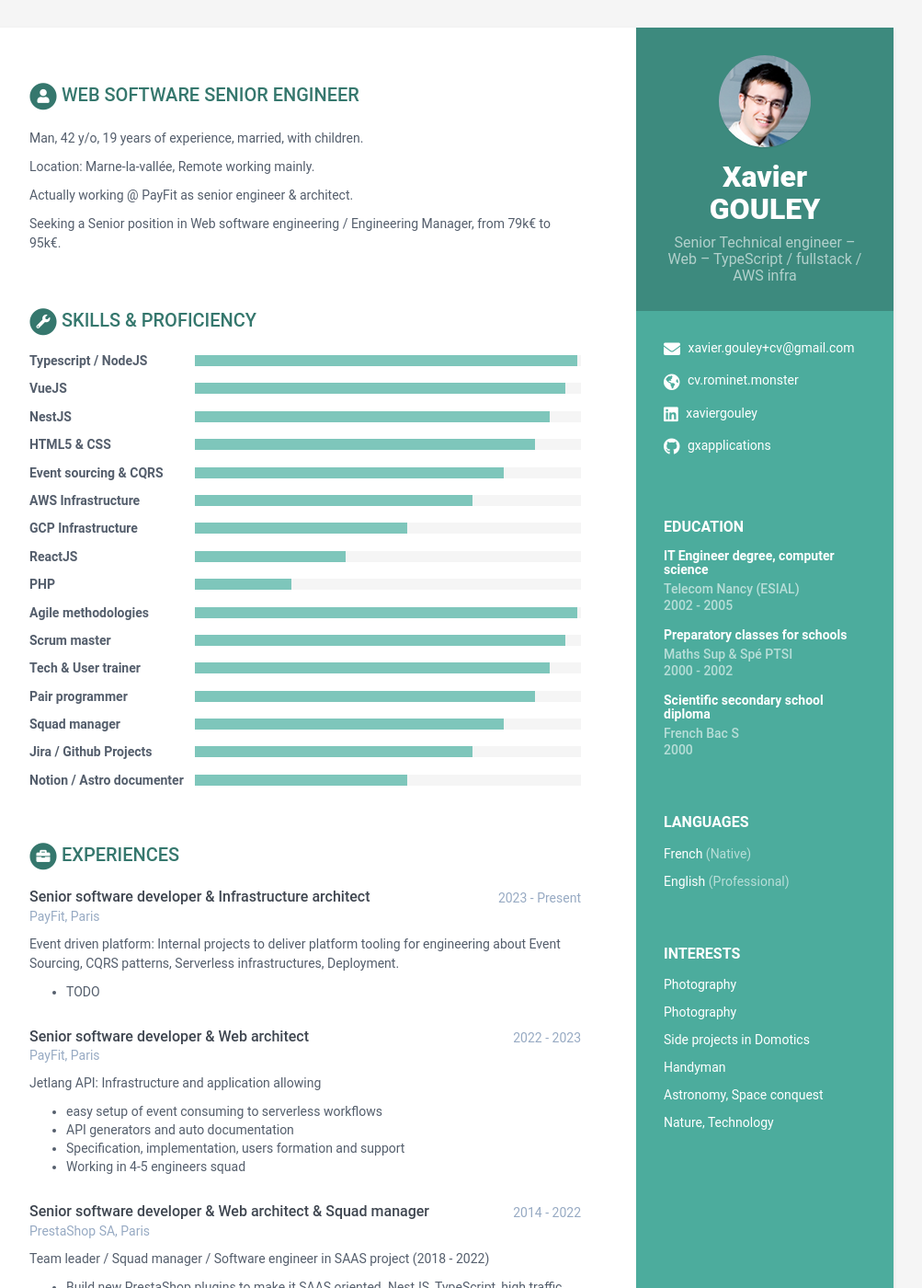
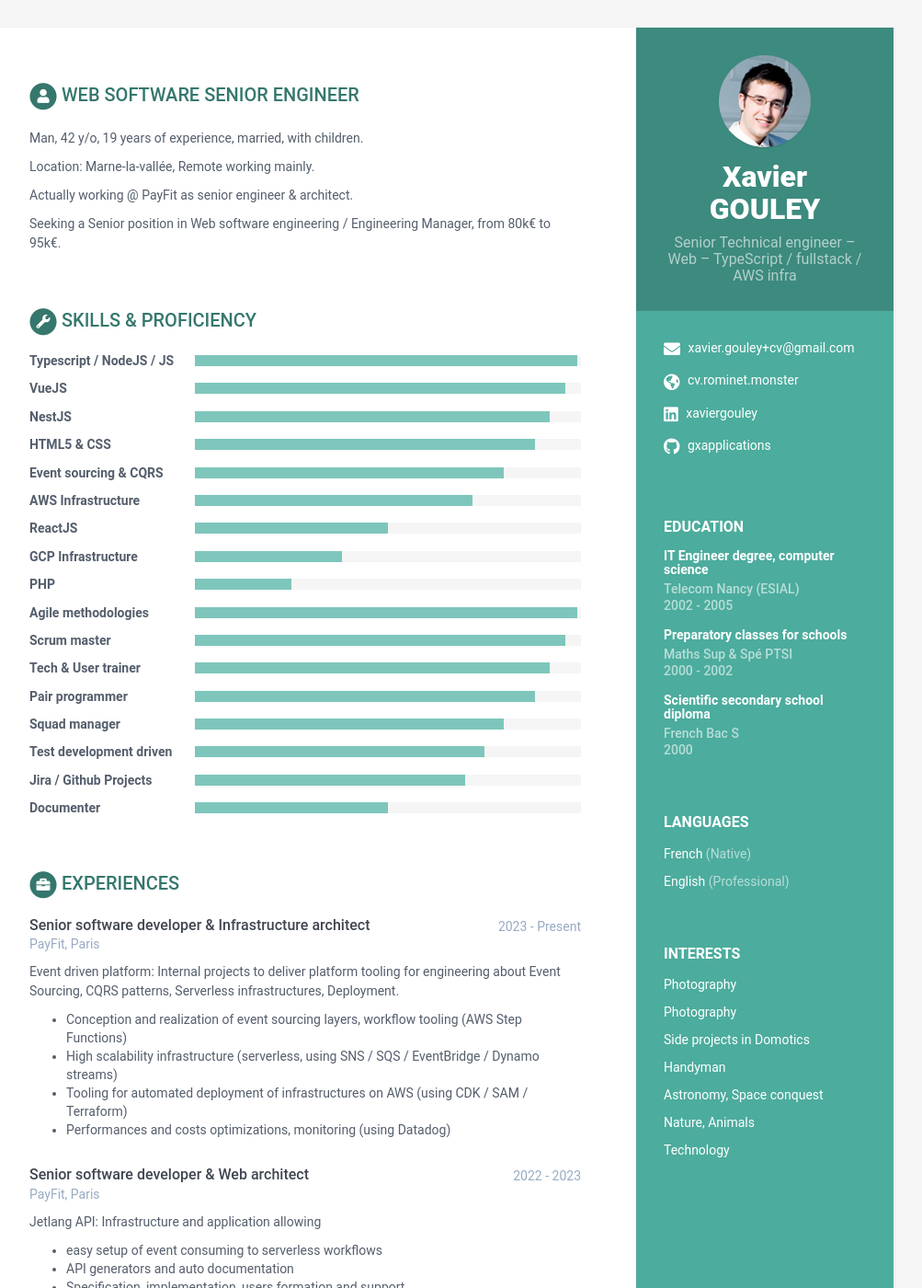
Before and after one commit to gxapplications/gxapplications, a Jekyll site: the page built from index.html, in a window 1280 px wide and 1400 px high. Shown: the whole window at 92% size, without its empty margins (168-1171 px from the left). Built offline with Jekyll 4.4.1, drawn with Linux system fonts in a browser that asks for light colours.

Commit message:
Update last experience

```diff
--- a/_data/data.yml
+++ b/_data/data.yml
@@ -47,7 +47,10 @@ sidebar:
       - item: Astronomy, Space conquest
         link:
 
-      - item: Nature, Technology
+      - item: Nature, Animals
+        link:
+
+      - item: Technology
         link:
 
 career-profile:
@@ -59,7 +62,7 @@ career-profile:
 
       Actually working @ PayFit as senior engineer & architect.
 
-      Seeking a Senior position in Web software engineering / Engineering Manager, from 79k€ to 95k€.
+      Seeking a Senior position in Web software engineering / Engineering Manager, from 80k€ to 95k€.
 
 education:
     - degree: IT Engineer degree, computer science
@@ -78,7 +81,7 @@ skills:
   title: Skills &amp; Proficiency
 
   toolset:
-    - name: Typescript / NodeJS
+    - name: Typescript / NodeJS / JS
       level: 99%
     - name: VueJS
       level: 96%
@@ -90,10 +93,10 @@ skills:
       level: 80%
     - name: AWS Infrastructure
       level: 72%
+    - name: ReactJS
+      level: 50%
     - name: GCP Infrastructure
-      level: 55%
-    - name: ReactJS
-      level: 39%
+      level: 38%
     - name: PHP
       level: 25%
     - name: Agile methodologies
@@ -106,10 +109,12 @@ skills:
       level: 88%
     - name: Squad manager
       level: 80%
+    - name: Test development driven
+      level: 75%
     - name: Jira / Github Projects
-      level: 72%
-    - name: Notion / Astro documenter
-      level: 55%
+      level: 70%
+    - name: Documenter
+      level: 50%
 
 experiences:
     - role: Senior software developer & Infrastructure architect
@@ -118,7 +123,10 @@ experiences:
       details: |
         Event driven platform: Internal projects to deliver platform tooling for engineering
         about Event Sourcing, CQRS patterns, Serverless infrastructures, Deployment.
-          - TODO
+          - Conception and realization of event sourcing layers, workflow tooling (AWS Step Functions)
+          - High scalability infrastructure (serverless, using SNS / SQS / EventBridge / Dynamo streams)
+          - Tooling for automated deployment of infrastructures on AWS (using CDK / SAM / Terraform)
+          - Performances and costs optimizations, monitoring (using Datadog)
     - role: Senior software developer & Web architect
       time: 2022 - 2023
       company: PayFit, Paris
```
